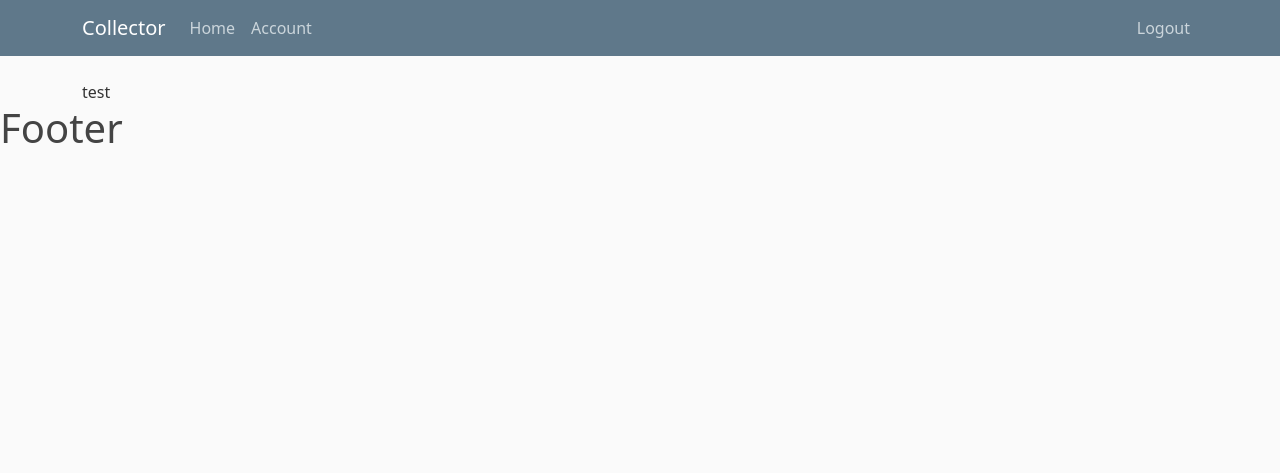
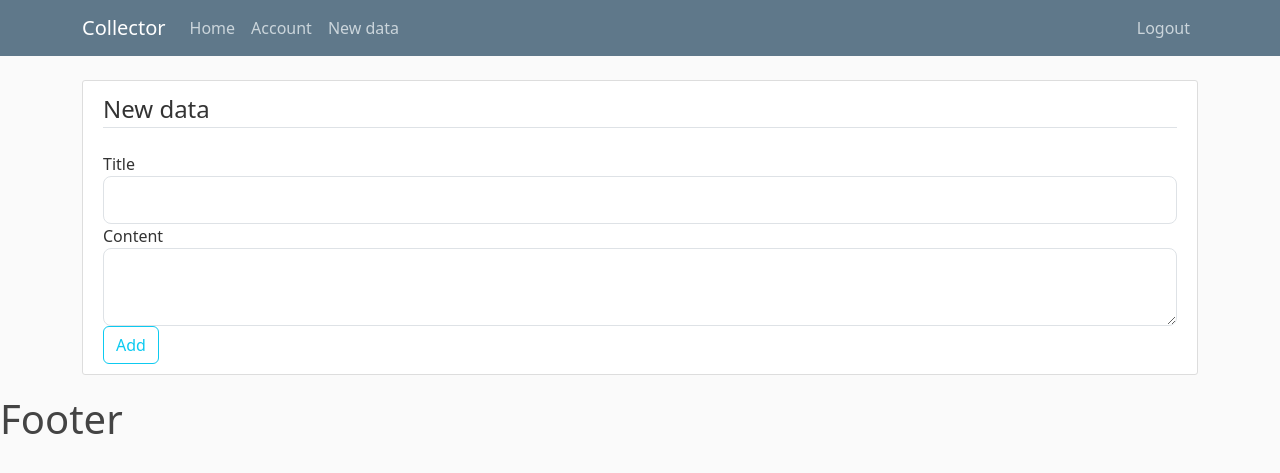
Before and after one commit to tlomiej/flaskProject, a Flask app: page /data/new in a window 1280 px wide. Shown: the top 473 px of the page. Run offline with Flask 3, Linux system fonts and the light colour scheme; the visitor is signed in with stand-in values (Sample User, id 1); some libraries are stand-ins or nearby versions.

Commit message:
new data

```diff
--- a/mainapp/forms.py
+++ b/mainapp/forms.py
@@ -54,11 +54,10 @@ class LoginForm(FlaskForm):
   password = PasswordField('Password', validators=[DataRequired()])
   remember = BooleanField('Remember Me')
 
-  submit = SubmitField(
-      'Login'
-  )
+  submit = SubmitField('Login')
 
-  class NewData(FlaskForm):
+class NewDataForm(FlaskForm):
     title= StringField('Title', validators=[DataRequired()])
     content = TextAreaField('Content', validators=[DataRequired()])
-    submit = SubmitField('Post')
+
+    submit = SubmitField('Add')
--- a/mainapp/models.py
+++ b/mainapp/models.py
@@ -1,3 +1,5 @@
+from datetime import datetime
+
 from mainapp import db, login_manager
 from flask_login import UserMixin
 @login_manager.user_loader
@@ -11,5 +13,22 @@ class User(db.Model, UserMixin):
     image_file = db.Column(db.String(20), nullable=False, default='defaultUser.svg')
     password = db.Column(db.String(60), nullable=False)
 
+    collection = db.relationship('Collection', backref='author', lazy=True)
+
     def __repr__(self):
         return f"User('{self.username}', '{self.email}', '{self.image_file}')"
+
+
+class Collection(db.Model, UserMixin):
+    id = db.Column(db.Integer, primary_key=True)
+    user_id = db.Column(db.Integer, db.ForeignKey('user.id'), nullable=False)
+
+
+    title = db.Column(db.String(180), nullable=False)
+    content = db.Column(db.String(180), nullable=False)
+
+    date_created = db.Column(db.DateTime, nullable=False, default=datetime.utcnow)
+    image_file = db.Column(db.String(20), nullable=False, default='nodata.svg')
+
+    def __repr__(self):
+        return f"Data('{self.user_id}', '{self.title}', '{self.image_file}')"
--- a/mainapp/routes.py
+++ b/mainapp/routes.py
@@ -2,33 +2,21 @@ import bcrypt
 import os
 from flask import render_template, url_for, flash, redirect, request
 from mainapp import app, db, bcrypt
-from mainapp.models import User
-from mainapp.forms import RegistrationForm, LoginForm, UpdateAccountForm
+from mainapp.models import User, Collection
+from mainapp.forms import RegistrationForm, LoginForm, UpdateAccountForm, NewDataForm
 from flask_login import login_user, current_user, logout_user, login_required
 import secrets
 from PIL import Image
 
 
-posts = [
-    {
-        'author': 'Corey Schafer',
-        'title': 'Blog Post 1',
-        'content': 'First post content',
-        'date_posted': 'April 20, 2018'
-    },
-    {
-        'author': 'Jane Doe',
-        'title': 'Blog Post 2',
-        'content': 'Second post content',
-        'date_posted': 'April 21, 2018'
-    }
-]
 
 
 @app.route("/")
 @app.route("/home")
 def home():
-    return render_template('home.html', posts=posts)
+
+    data = Collection.query.all()
+    return render_template('home.html', posts=data)
 
 
 @app.route("/register", methods=['GET', 'POST'])
@@ -108,7 +96,22 @@ def account():
     return render_template(
         'account.html', title='Account', image_file=image_file, form=form)
 
-@app.route("/data/new")
+@app.route("/data/new", methods=['GET', 'POST'])
 @login_required
 def new_data():
-    return render_template('create_data.html', title="New data")
+    form = NewDataForm()
+    if form.validate_on_submit():
+        collections = Collection(title=form.title.data, content=form.content.data, author=current_user)
+        db.session.add(collections)
+        db.session.commit()
+
+        flash('Add data', 'success')
+        return redirect(url_for('home'))
+
+    return render_template('create_data.html', title="New data", form=form)
+
+
+@app.route("/data/<data_id>")
+def data(data_id):
+    data = Collection.query.get_or_404(data_id)
+    return render_template('data.html', title=data.title, data=data)
--- a/mainapp/templates/create_data.html
+++ b/mainapp/templates/create_data.html
@@ -1,5 +1,41 @@
 {% extends "layout.html" %}
 {% block content%}
-test
+    <div class="content-section">
+        <form method="POST" action="">
+            {{ form.hidden_tag() }}
+            <fieldset class="form-group">
+                <legend class="border-bottom mb-4">New data</legend>
+                <div class="form-group">
+                    {{ form.title.label(class="form-control-label") }}
+                    {% if form.title.errors %}
+                        {{ form.title(class="form-control form-control-lg is-invalid") }}
+                        <div class="invalid-feedback">
+                            {% for error in form.title.errors %}
+                                <span>{{ error }}</span>
+                            {% endfor %}
+                        </div>
+                    {% else %}
+                        {{ form.title(class="form-control form-control-lg") }}
+                    {% endif %}
+                </div>
+                <div class="form-group">
+                    {{ form.content.label(class="form-control-label") }}
+                    {% if form.content.errors %}
+                        {{ form.content(class="form-control form-control-lg is-invalid") }}
+                        <div class="invalid-feedback">
+                            {% for error in form.content.errors %}
+                                <span>{{ error }}</span>
+                            {% endfor %}
+                        </div>
+                    {% else %}
+                        {{ form.content(class="form-control form-control-lg") }}
+                    {% endif %}
+                </div>
+            </fieldset>
+            <div class="form-group">
+                {{ form.submit(class="btn btn-outline-info") }}
+            </div>
+        </form>
+    </div>
 
 {% endblock content%}
--- a/mainapp/templates/layout.html
+++ b/mainapp/templates/layout.html
@@ -16,8 +16,9 @@
           </button>
           <div class="collapse navbar-collapse" id="navbarToggle" style="justify-content: space-between">
             <div class="navbar-nav mr-auto">
-              <a class="nav-item nav-link" href="{{ url_for('home') }}">Home</a>
+                <a class="nav-item nav-link" href="{{ url_for('home') }}">Home</a>
                 <a class="nav-item nav-link" href="{{ url_for('account') }}">Account</a>
+                <a class="nav-item nav-link" href="{{ url_for('new_data') }}">New data</a>
             </div>
             <!-- Navbar Right Side -->
             <div class="navbar-nav">
```
Also changed, not shown: mainapp/initModel.py (+5 -3 lines), mainapp/templates/data.html (added, +13 -0 lines), mainapp/templates/home.html (+10 -2 lines).
